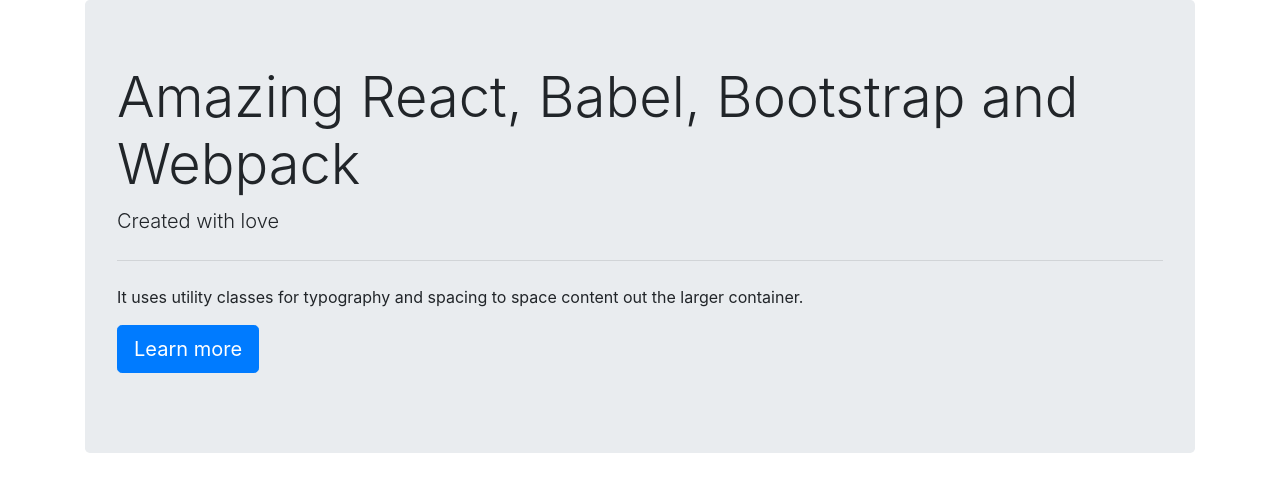
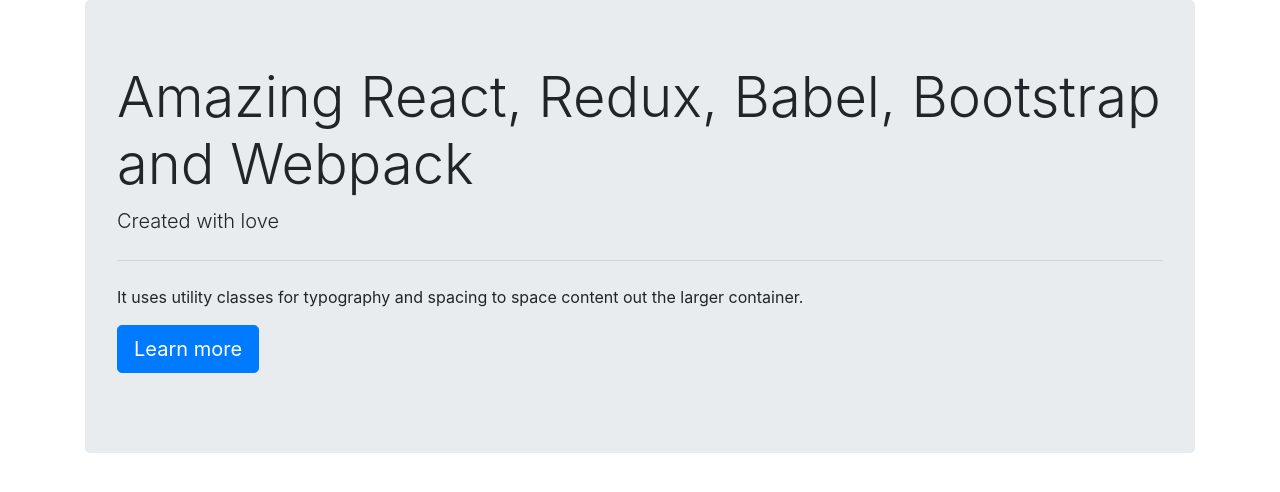
Before and after one commit to almirmerzic/reactfromscratch, a React app: page / in a window 1280 px wide. Shown: the top 492 px of the page. Built offline with nearby package versions, Linux system fonts and the light colour scheme.

Commit message:
Update App.js

```diff
--- a/src/App.js
+++ b/src/App.js
@@ -8,7 +8,7 @@
 
                <div class="jumbotron">
 
-                  <h1 class="display-4">Amazing React, Babel, Bootstrap and Webpack</h1>
+                  <h1 class="display-4">Amazing React, Redux, Babel, Bootstrap and Webpack</h1>
 
                   <p class="lead">Created with love</p>
 
```
